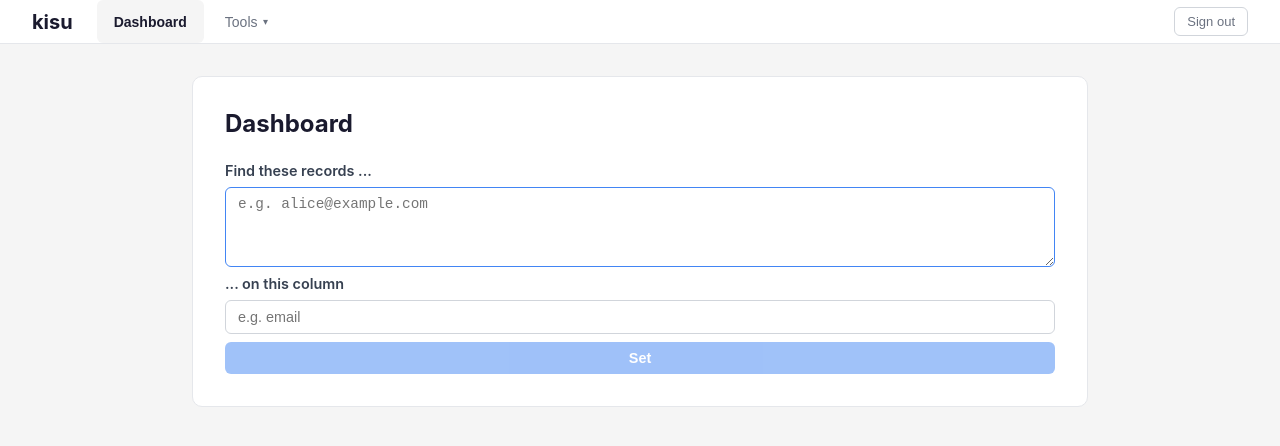
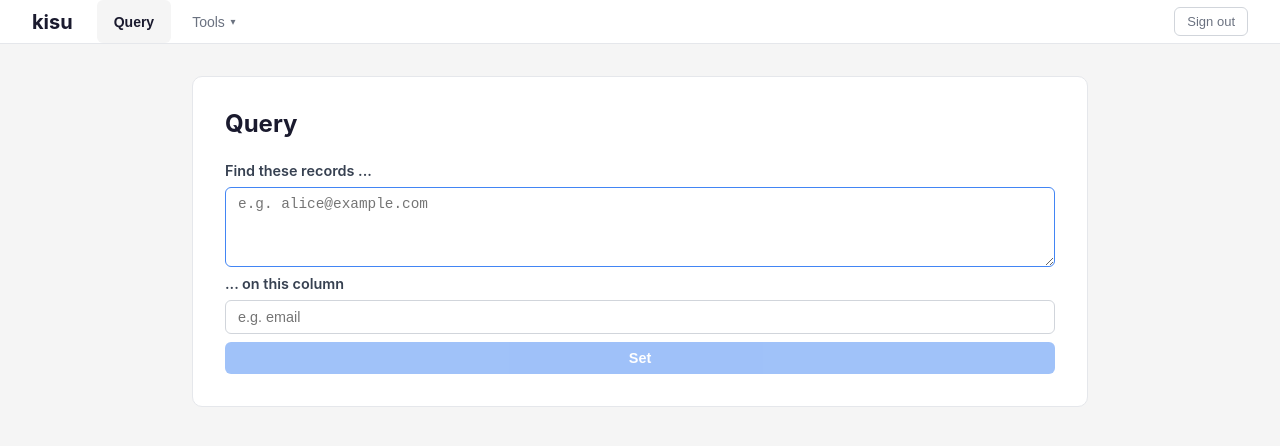
Before and after one commit to gatsu420/kisu-fe, a React (Vite) app: page / in a window 1280 px wide. Shown: the top 446 px of the page. Built offline with nearby package versions, Linux system fonts and the light colour scheme.

Commit message:
rename query symbols and filenames (#7)

```diff
--- a/src/App.tsx
+++ b/src/App.tsx
@@ -1,6 +1,6 @@
 import { BrowserRouter, Routes, Route, Navigate } from "react-router-dom";
 import Login from "./pages/Login";
-import Dashboard from "./pages/Dashboard";
+import Query from "./pages/Query";
 import AddTool from "./pages/AddTool";
 import ListTool from "./pages/ListTool";
 
@@ -9,7 +9,7 @@ export default function App() {
     <BrowserRouter>
       <Routes>
         <Route path="/login" element={<Login />} />
-        <Route path="/" element={<Dashboard />} />
+        <Route path="/" element={<Query />} />
         <Route path="/tool/add" element={<AddTool />} />
         <Route path="/tool/list" element={<ListTool />} />
         <Route path="*" element={<Navigate to="/" replace />} />
--- a/src/components/Header.tsx
+++ b/src/components/Header.tsx
@@ -5,7 +5,7 @@ export default function Header() {
   const navigate = useNavigate();
   const { pathname } = useLocation();
 
-  const isDashboard = pathname === "/";
+  const isQuery = pathname === "/";
   const isTool = pathname.startsWith("/tool");
 
   return (
@@ -13,10 +13,10 @@ export default function Header() {
       <h1 className={styles.logo}>kisu</h1>
       <nav className={styles.nav}>
         <button
-          className={`${styles.navBtn} ${isDashboard ? styles.navBtnActive : ""}`}
+          className={`${styles.navBtn} ${isQuery ? styles.navBtnActive : ""}`}
           onClick={() => navigate("/")}
         >
-          Dashboard
+          Query
         </button>
         <div className={styles.dropdown}>
           <button
--- a/src/pages/AddTool.tsx
+++ b/src/pages/AddTool.tsx
@@ -148,7 +148,7 @@ export default function AddTool() {
 
           {success && (
             <div className={styles.success}>
-              Tool added successfully! You can now use it in the Dashboard.
+              Tool added successfully! You can now use it in the Query.
             </div>
           )}
 
--- a/src/pages/Dashboard.tsx
+++ b/src/pages/Query.tsx
@@ -8,7 +8,7 @@ import {
 import { useNavigate } from "react-router-dom";
 import { fetchAnswer } from "../lib/api";
 import Header from "../components/Header";
-import styles from "./Dashboard.module.css";
+import styles from "./Query.module.css";
 
 interface Message {
   prompt: string;
@@ -16,7 +16,7 @@ interface Message {
   error?: string;
 }
 
-export default function Dashboard() {
+export default function Query() {
   const [param, setParam] = useState("");
   const [paramDraft, setParamDraft] = useState("");
   const [filter, setFilter] = useState("");
@@ -79,7 +79,7 @@ export default function Dashboard() {
 
       <main className={styles.main}>
         <div className={styles.card}>
-          <h2 className={styles.cardTitle}>Dashboard</h2>
+          <h2 className={styles.cardTitle}>Query</h2>
           {/* Param setup */}
           {!paramLocked ? (
             <form onSubmit={handleSetParam} className={styles.setupCard}>
```
Also changed, not shown: src/pages/Query.module.css (renamed from src/pages/Dashboard.module.css).
